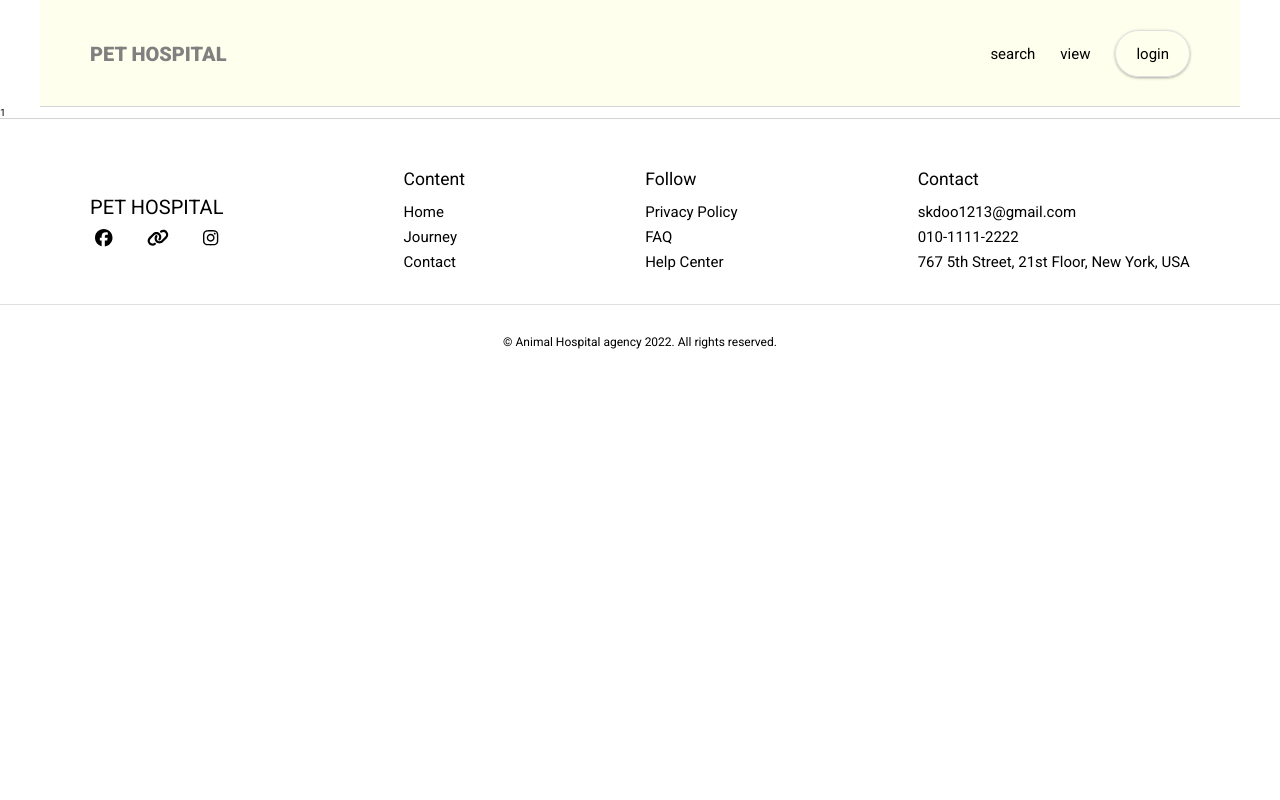
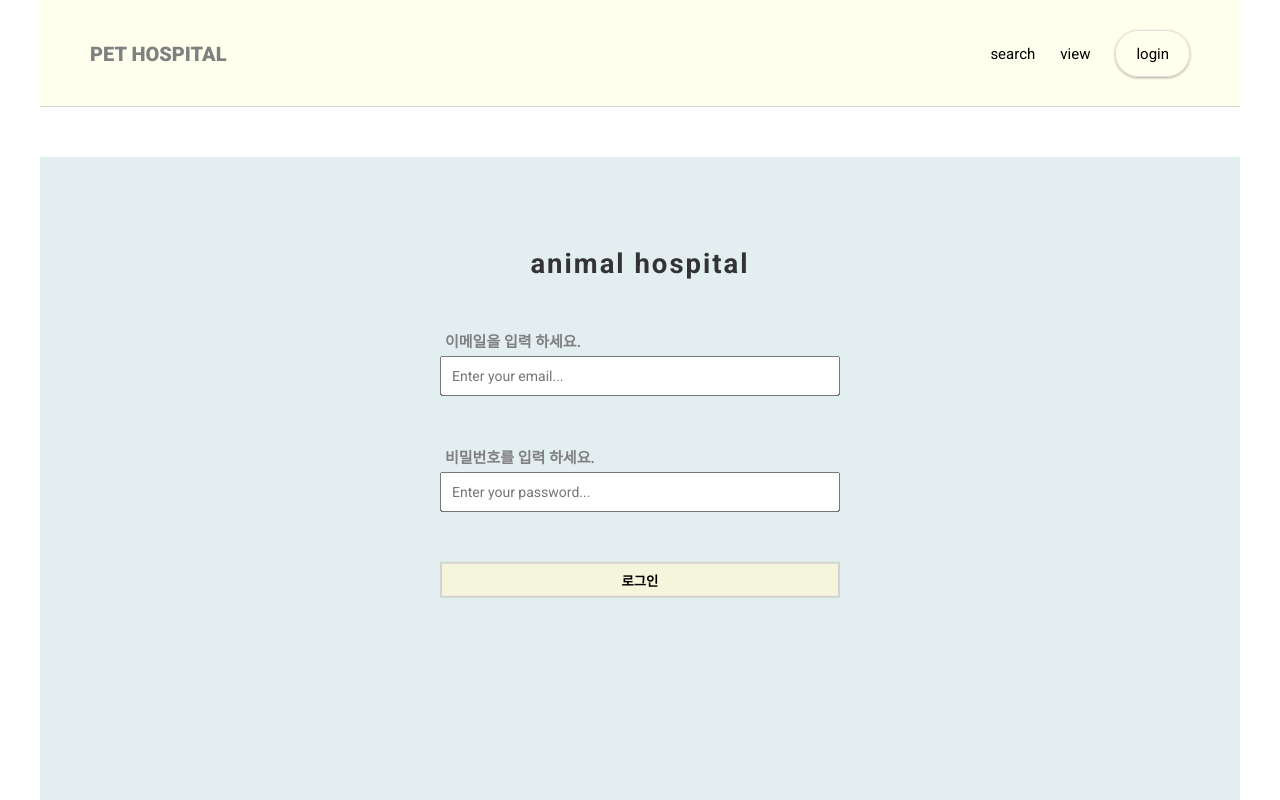
Before and after one commit to userDWK/react_animalhospital, a React (Create React App) app: page /login in a window 1280 px wide. Shown: the top 800 px of the page. Built offline with nearby package versions, Linux system fonts and the light colour scheme.

Commit message:
로그인 및 계정 생성 시, 사용 할 input 컴포넌트 구성 및 로그인 페이지 map적용.

```diff
--- a/package.json
+++ b/package.json
@@ -11,6 +11,8 @@
     "@testing-library/jest-dom": "^5.16.5",
     "@testing-library/react": "^13.4.0",
     "@testing-library/user-event": "^13.5.0",
+    "firebase": "^9.10.0",
+    "gh-pages": "^4.0.0",
     "react": "^18.2.0",
     "react-dom": "^18.2.0",
     "react-router-dom": "^6.4.1",
--- a/public/index.html
+++ b/public/index.html
@@ -8,6 +8,10 @@
       href="https://fonts.googleapis.com/css2?family=Roboto:wght@100;300;400;500;700;900&display=swap"
       rel="stylesheet"
     />
+    <link
+      href="https://fonts.googleapis.com/css2?family=Cormorant:ital,wght@0,400;0,500;0,600;0,700;1,400;1,500;1,600;1,700&display=swap"
+      rel="stylesheet"
+    />
     <title>Busan Animal Hospital</title>
   </head>
   <body>
--- a/src/App.js
+++ b/src/App.js
@@ -3,7 +3,7 @@ import Footer from "./components/Footer";
 import Header from "./components/Header";
 import Login from "./pages/Login";
 import Main from "./pages/Main";
-import "./style/styles.css";
+import "./assets/style/styles.css";
 
 function App() {
   return (
--- a/src/components/Footer.js
+++ b/src/components/Footer.js
@@ -4,7 +4,7 @@ import { FontAwesomeIcon } from "@fortawesome/react-fontawesome";
 import React from "react";
 import { NavLink } from "react-router-dom";
 import styled from "styled-components";
-import { media } from "../style/styleUtil";
+import { media } from "../assets/style/styleUtil";
 
 const sns = [
   { href: "/", icon: faFacebook },
--- a/src/components/Header.js
+++ b/src/components/Header.js
@@ -1,7 +1,7 @@
 import { useState } from "react";
 import { NavLink } from "react-router-dom";
 import styled, { css } from "styled-components";
-import { media, shadow } from "../style/styleUtil";
+import { media, shadow } from "../assets/style/styleUtil";
 
 const item = [
   { label: "", className: "line" },
--- /dev/null
+++ b/src/components/auth/AuthInput.js
@@ -0,0 +1,30 @@
+import styled from "styled-components";
+
+const AuthInput = ({ ...rest }) => {
+  return (
+    <InputBox>
+      <Label htmlFor={rest.htmlFor}>{rest.text}</Label>
+      <Input {...rest} required></Input>
+    </InputBox>
+  );
+};
+
+export default AuthInput;
+
+const InputBox = styled.div`
+  display: flex;
+  flex-direction: column;
+  width: 40rem;
+  margin: 5rem auto;
+`;
+const Label = styled.label`
+  padding: 0 0 0.5rem 0.5rem;
+  color: gray;
+  font-size: 1.5rem;
+  text-align: left;
+  font-weight: 600;
+`;
+const Input = styled.input`
+  padding: 1rem 0 1rem 1rem;
+  font-size: 1.4rem;
+`;
--- a/src/pages/Login.js
+++ b/src/pages/Login.js
@@ -1,5 +1,99 @@
+import { useState } from "react";
+import styled from "styled-components";
+import AuthInput from "../components/auth/AuthInput";
+
+const inputProps = [
+  {
+    htmlFor: "email",
+    text: "이메일을 입력 하세요.",
+    type: "text",
+    name: "email",
+    placeholder: "Enter your email...",
+    minLength: "0",
+    maxLength: "100",
+  },
+  {
+    htmlFor: "password",
+    text: "비밀번호를 입력 하세요.",
+    type: "password",
+    name: "password",
+    placeholder: "Enter your password...",
+    minLength: "0",
+    maxLength: "100",
+  },
+];
+
 const Login = () => {
-  return 1;
+  const [email, setEmail] = useState("");
+  const [password, setPassword] = useState("");
+
+  const handleLogin = (e) => {
+    e.preventDefault();
+    setEmail("");
+    setPassword("");
+  };
+
+  const handleData = (e) => {
+    const {
+      target: { name, value },
+    } = e;
+    if (name === "email") {
+      setEmail(value);
+    } else {
+      setPassword(value);
+    }
+  };
+
+  return (
+    <Container>
+      <Column>
+        <Title>animal hospital</Title>
+        <Form onSubmit={handleLogin}>
+          {inputProps.map((props, idx) => {
+            const value = [email, password];
+            return (
+              <AuthInput value={value[idx]} onChange={handleData} {...props} />
+            );
+          })}
+        </Form>
+        <SubmitBtn>로그인</SubmitBtn>
+      </Column>
+    </Container>
+  );
 };
 
 export default Login;
+
+const Container = styled.div`
+  position: relative;
+  width: 120rem;
+  height: 80rem;
+  margin: 5rem auto;
+  text-align: center;
+  font-family: "Cormorant", serif;
+  font-size: 2rem;
+  background: #e2eeef;
+`;
+const Column = styled.div`
+  position: absolute;
+  top: 20%;
+  left: 50%;
+  transform: translate(-50%, -20%);
+`;
+
+const Title = styled.h1`
+  color: #333;
+  font-size: 2.75rem;
+  letter-spacing: 0.2rem;
+`;
+
+const Form = styled.form``;
+
+const SubmitBtn = styled.button`
+  width: 40rem;
+  padding: 0.65rem 0;
+  color: black;
+  background: beige;
+  border: solid 2px lightgray;
+  font-weight: bold;
+`;
--- a/src/pages/Main.js
+++ b/src/pages/Main.js
@@ -2,7 +2,7 @@ import { faArrowRight } from "@fortawesome/free-solid-svg-icons";
 import { FontAwesomeIcon } from "@fortawesome/react-fontawesome";
 import styled from "styled-components";
 import MainImg from "../sources/images/main.jpg";
-import { media } from "../style/styleUtil";
+import { media } from "../assets/style/styleUtil";
 
 const Main = () => {
   return (
```
Also changed, not shown: src/fbase.js (added, +21 -0 lines), src/assets/style/styleUtil.js (renamed from src/style/styleUtil.js), src/assets/style/styles.css (renamed from src/style/styles.css), 2 other files (tests, documents, lock files or other folders).
